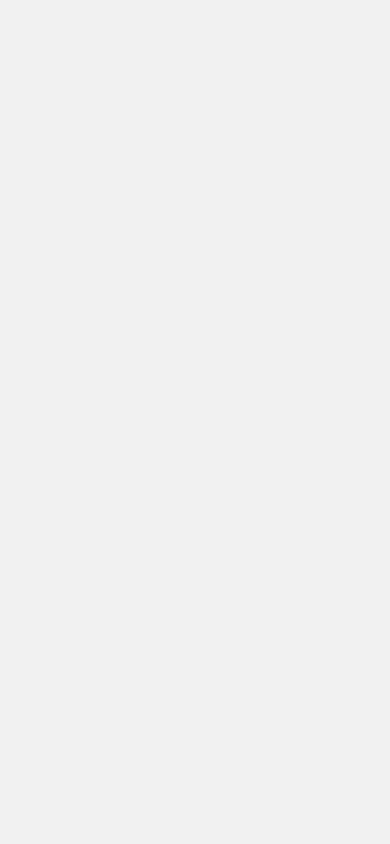
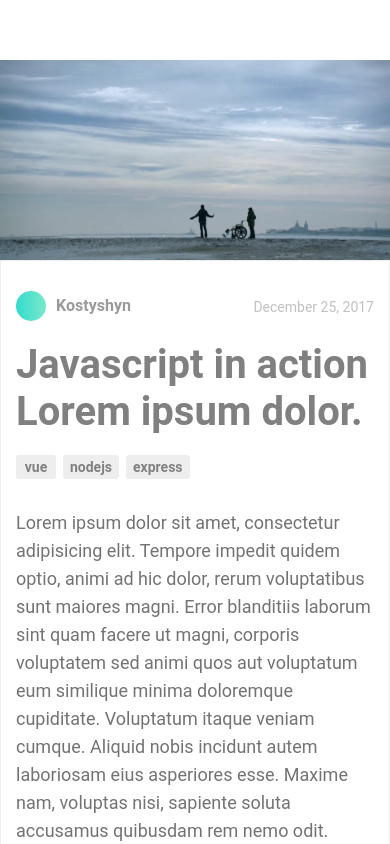
Before and after one commit to 10Volo/Blog-UI-Kit, a website: page app/post.html in a window 390 px wide. Shown: the top 844 px of the page. Drawn offline with Linux system fonts and the light colour scheme.

Commit message:
post styling1

```diff
--- a/app/css/style.css
+++ b/app/css/style.css
@@ -4,7 +4,6 @@
 	margin: 0;
 }
 body {
-	background-color: #f1f1f1;
 	font-family: 'Roboto', sans-serif;
 }
 section {
@@ -26,7 +25,7 @@ aside {
 .post-author {
 	width: auto;
 	display: inline-block;
-	margin: 10px 15px;
+	/*margin: 10px 15px;*/
 }
 .post-author a {
 	display: inline-block;
@@ -107,7 +106,7 @@ aside {
 }
 .card-top {
 	height: auto;
-	/*padding: 15px;*/
+	padding: 10px 15px;
 	/*display: none;*/
 }
 .card-options {
@@ -166,6 +165,7 @@ aside {
 	background-size: cover;
 	background-image: url(../img/shameless7.jpg);
 	/*display: none;*/
+	/*margin: 0px 15px;*/
 }
 .card-info {
 	/*min-height: 145px;*/
@@ -197,7 +197,8 @@ aside {
 	display: inline-block;
 }
 .card-title h2 a {
-	color: #707070;
+	/*color: #707070;*/
+	color: grey;
 	font-weight: bold;
 	text-decoration: none;
 }
@@ -365,6 +366,7 @@ aside {
 
 .main-content {
 	padding-top: 80px;
+	background-color: #f1f1f1;
 }
 .content-header {
 	background-position: center;
@@ -378,11 +380,63 @@ aside {
 	width: 100%;
 }
 .content {
+	/*border: 1px solid grey;*/
 	width: 80%;
 	margin: 0 auto;
 	z-index: 0;
 	height: 100vh;
 	/*border: 1px solid grey;*/
+}
+
+/*********************POST**********************/
+
+.post-wrapper {
+	background-color: white;
+}
+.post-cover {
+	width: 100%;
+	height: 350px;
+	background-image: url(../img/shameless7.jpg);
+	background-position: center;
+	background-size: cover;
+	/*display: none;*/
+}
+.post {
+	height: auto;
+	width: 70%;
+	border: 1px solid #eee;
+	/*border-radius: 4px;*/
+	/*margin-top: -250px;*/
+}
+.post-header {
+	padding: 50px 30px;
+	padding-bottom: 30px;
+}
+.post-date-wrapper {
+	float: right;
+	/*padding: 10px 15px;*/
+	padding-top: 5px;
+
+}
+.post-date-wrapper .post-date p {
+	font-size: 16px;
+}
+.post-title {
+	margin-top: 20px;
+	/*padding: 30px;*/
+	font-size: 35px;
+	color: grey;
+}
+.post-tags {
+	margin-top: 20px;
+}
+.post-body {
+	padding: 0px 30px;
+}
+.post-body p {
+	color: #737373;
+	font-size: 18px;
+	line-height: 28px;
 }
 
 
@@ -413,7 +467,47 @@ aside {
 	.col-3 { width: 100%; }
 	.col-4 { width: 100%; }
 	.col-9 { width: 100%; }
+	.logo {
+		display: none;
+	}
+	.navigation-top {
+		height: 60px;
+	}
+	.main-content {
+		padding-top: 60px;
+	}
 	.card-wrap {
 		padding: 0px;
 	}
+	.post {
+		width: 100%;
+	}
+	.post-cover {
+		height: 400px;
+	}
+	.post-header {
+		padding: 30px 15px;
+	}
+	.post-body {
+		padding: 0px 15px;
+	}
 }
+@media screen and (max-width: 530px) {
+	.desktop-nav {
+		display: none;
+	}
+
+	.post-cover {
+		height: 200px;
+	}
+	.post-title {
+		font-size: 20px;
+	}
+	.post-date-wrapper {
+		padding-top: 8px;
+
+	}
+	.post-date-wrapper .post-date p {
+		font-size: 14px;
+	}
+}
--- a/app/post.html
+++ b/app/post.html
@@ -8,7 +8,70 @@
 	<link rel="stylesheet" href="css/style.css">
 </head>
 <body>
+	<div class="navigation-top box">
+		<div class="navigation-links">
+			<div class="logo">
+				<a href=""><h1>WebDev</h1></a>
+			</div>
+			<div class="desktop-nav">
+				<ul>
+					<li><a href="main.html" class="desktop-nav-link">Home</a></li>
+					<li><a href="" class="desktop-nav-link active">Articles</a></li>
+					<li><a href="" class="desktop-nav-link">Forum</a></li>
+				</ul>
+			</div>
+			<div class="mobile-nav"></div>
+		</div>
+	</div>
+	<div class="navigation-left box">
 
+	</div>
+
+	<div class="main-content">
+		<div class="post-wrapper">
+			<div class="post-cover">
+
+			</div>
+			<div class="content">
+
+				<div class="post">
+					<div class="post-header">
+						<div class="post-author no-select">
+							<a href="">
+								<div class="post-author-avatar">
+								</div>
+								<div class="post-author-name">
+									Kostyshyn
+								</div>
+							</a>
+						</div>
+						<div class="post-date-wrapper">
+							<div class="post-date">
+								<p>December 25, 2017</p>
+							</div>
+						</div>
+						<div class="post-title">
+							<h1>Javascript in action Lorem ipsum dolor.</h1>
+						</div>
+						<div class="post-tags">
+							<a href=""><span class="tag">vue</span></a>
+							<a href=""><span class="tag">nodejs</span></a>
+							<a href=""><span class="tag">express</span></a>
+						</div>
+					</div>
+					<div class="post-body">
+						<p>Lorem ipsum dolor sit amet, consectetur adipisicing elit. Tempore impedit quidem optio, animi ad hic dolor, rerum voluptatibus sunt maiores magni. Error blanditiis laborum sint quam facere ut magni, corporis voluptatem sed animi quos aut voluptatum eum similique minima doloremque cupiditate. Voluptatum itaque veniam cumque. Aliquid nobis incidunt autem laboriosam eius asperiores esse. Maxime nam, voluptas nisi, sapiente soluta accusamus quibusdam rem nemo odit. Magni iste porro aliquid assumenda cupiditate beatae deserunt. Neque dolorum accusamus illo eius eum debitis odio laboriosam tempora, at ex. Iure praesentium sequi esse cumque quia sunt tenetur eveniet aliquam eius libero dolores voluptatem, cupiditate minima quidem amet cum ullam debitis inventore quos. Eaque vitae., voluptate sequi impedit eveniet unde repudiandae officia fugiat cupiditate ipsa quibusdam laudantium at iure molestias, quam aut numquam libero, dicta obcaecati explicabo commodi ea. Voluptas amet, aperiam velit, vero in cupiditate doloremque dolorum illo eius impedit accusamus distinctio consequuntur reiciendis? Eum nostrum voluptatum voluptate temporibus aut, debitis id vero animi aspernatur iusto laudantium sapiente similique, possimus facere eos non inventore sit aperiam. Eum unde expedita sit sint. Nesciunt omnis ad voluptas.</p>
+					</div>
+					<div class="post-bottom">
+
+					</div>
+				</div>
+
+		</div>
+
+		</div>
+
+	</div>
 
 	<script src="js/index.js"></script>
 </body>
```
Also changed, not shown: app/main.html (+1 -1 lines), dist/style.min.css.
